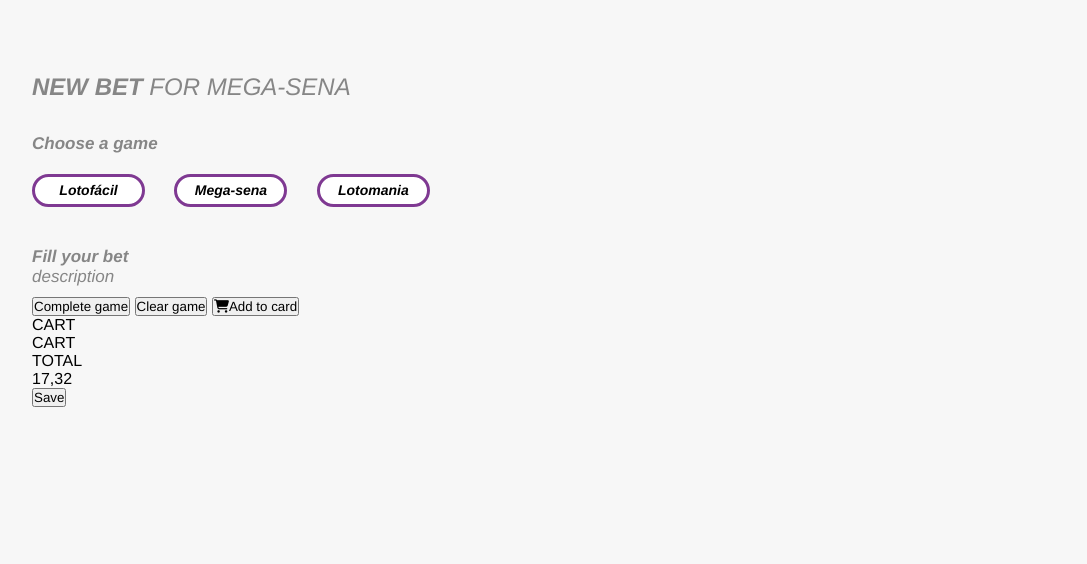
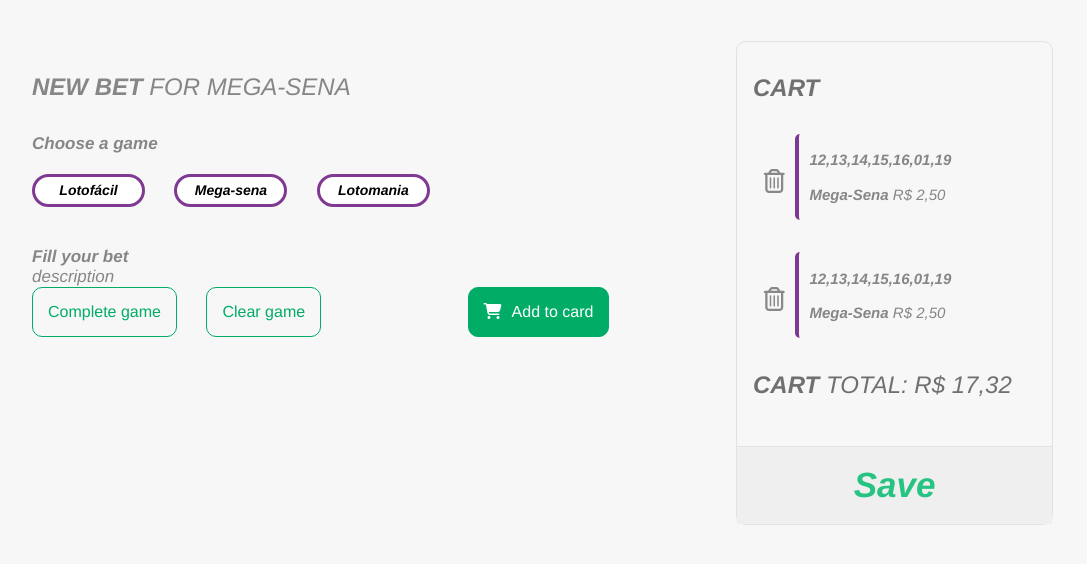
Before and after one commit to JaianeOliveira/TGL-js, a website: page index.html in a window 1280 px wide. Shown: the part 100-664 px from the top of the page, without its empty margins (96-1183 px from the left). Drawn offline with Linux system fonts and the light colour scheme.

Commit message:
feat: primeira versão do front-end pronta

```diff
--- a/index.html
+++ b/index.html
@@ -37,78 +37,55 @@
             <p data-js="gameDescription" class='subtitle2'>description</p>
             <div>
                 <table>
-                    <tr>
-                        <td class="tableElem"></td>
-                        <td class="tableElem"></td>
-                        <td class="tableElem"></td>
-                        <td class="tableElem"></td>
-                        <td class="tableElem"></td>
-                        <td class="tableElem"></td>
-                        <td class="tableElem"></td>
-                        <td class="tableElem"></td>
-                        <td class="tableElem"></td>
-                    </tr>
-                    <tr>
-                        <td class="tableElem"></td>
-                        <td class="tableElem"></td>
-                        <td class="tableElem"></td>
-                        <td class="tableElem"></td>
-                        <td class="tableElem"></td>
-                        <td class="tableElem"></td>
-                        <td class="tableElem"></td>
-                        <td class="tableElem"></td>
-                        <td class="tableElem"></td>
-                    </tr>
-                    <tr>
-                        <td class="tableElem"></td>
-                        <td class="tableElem"></td>
-                        <td class="tableElem"></td>
-                        <td class="tableElem"></td>
-                        <td class="tableElem"></td>
-                        <td class="tableElem"></td>
-                        <td class="tableElem"></td>
-                        <td class="tableElem"></td>
-                        <td class="tableElem"></td>
-                    </tr>
-                    <tr>
-                        <td class="tableElem"></td>
-                        <td class="tableElem"></td>
-                        <td class="tableElem"></td>
-                        <td class="tableElem"></td>
-                        <td class="tableElem"></td>
-                        <td class="tableElem"></td>
-                        <td class="tableElem"></td>
-                        <td class="tableElem"></td>
-                        <td class="tableElem"></td>
-                    </tr>
+                    <tbody>
+
+                    </tbody>
                 </table>
             </div>
             <div>
                 <div>
-                    <button>Complete game</button>
-                    <button>Clear game</button>
-                    <button><i class="fas fa-shopping-cart"></i>Add to card</button>
-                </div>
-            </div>
-
-            <div>
-                <p>CART</p>
-                <div>
-
-                </div>
-                <div>
-                    <p>CART</p>
-                    <p> TOTAL</p>
-                    <p>17,32</p>
-                </div>
-                <div>
-                    <button>Save</button>
+                    <button class="buttonBottom1">Complete game</button>
+                    <button class="buttonBottom1">Clear game</button>
+                    <button class="buttonBottom2"><i class=" fas fa-shopping-cart "></i>Add to card</button>
                 </div>
             </div>
         </div>
+        <div class="divCart">
+            <div class="cart">
+                <p class="cartTitle"><b>CART</b></p>
+
+                <div class="cartItem">
+                    <button><i class="far fa-trash-alt"></i></button>
+                    <div class="cartItemDetails">
+                        <p data-js="numbers" class="numbersCart">12,13,14,15,16,01,19</p>
+                        <p data-js="gameName" class="otherDetailsCart">Mega-Sena <span data-js="itemValue">R$
+                                2,50</span>
+                        </p>
+                    </div>
+                </div>
+                <div class="cartItem">
+                    <button><i class="far fa-trash-alt"></i></button>
+                    <div class="cartItemDetails">
+                        <p data-js="numbers" class="numbersCart">12,13,14,15,16,01,19</p>
+                        <p data-js="gameName" class="otherDetailsCart">Mega-Sena <span data-js="itemValue">R$
+                                2,50</span>
+                        </p>
+                    </div>
+                </div>
+
+                <p class="cartTitle">
+                    <b>CART</b> TOTAL: R$
+                    <span>17,32</span>
+                </p>
+            </div>
+
+            <button>Save</button>
+
+        </div>
     </main>
 
-    <script src="./index.js"></script>
+    <script src="./index.js "></script>
+
 </body>
 
 </html>
--- a/styles.css
+++ b/styles.css
@@ -49,6 +49,10 @@
     margin-left: 40px;
 }
 
+main {
+    display: flex;
+}
+
 h1 {
     font-size: 44px;
     border-bottom: 7px solid var(--titleBottomBorder);
@@ -95,3 +99,104 @@
     font-size: 14px;
     font-style: italic;
 }
+
+.buttonBottom1 {
+    background: none;
+    padding: 15px;
+    border-radius: 10px;
+    border: 1px solid var(--green1);
+    color: var(--green1);
+    font-size: 16px;
+    font-weight: 500;
+    margin-right: 25px;
+}
+
+.buttonBottom2 {
+    background: var(--green1);
+    padding: 15px;
+    border-radius: 10px;
+    border: 1px solid var(--green1);
+    color: #FFF;
+    margin-left: 117px;
+    font-size: 16px;
+    font-weight: 500;
+}
+
+.buttonBottom2 i {
+    margin-right: 10px;
+}
+
+.divCart {
+    margin-top: 41.5px;
+    width: 317px;
+    height: 484px;
+    border-radius: 10px;
+    border: 1px solid var(--cor8);
+    display: flex;
+    flex-direction: column;
+    justify-content: space-between;
+}
+
+.cart {
+    display: flex;
+    flex-direction: column;
+    padding: 32px 16px 47px 16px;
+    justify-content: space-between;
+    height: 100%;
+    font-size: 15px !important;
+}
+
+.divCart button {
+    width: 100%;
+    border: none;
+    height: 96px;
+    color: var(--green2);
+    font-size: 35px;
+    font-weight: bold;
+    font-style: italic;
+    border-top: 1px solid var(--cor8);
+}
+
+.cartItem {
+    display: flex;
+    height: 86px;
+}
+
+.cartItem button {
+    width: 15%;
+    color: var(--numbers);
+    background: none;
+    border: none;
+    font-size: 24px;
+}
+
+.cartItem p {
+    color: var(--subtitles);
+    font-size: 15px !important;
+    font-weight: bold;
+    font-style: italic;
+}
+
+.cartItem p span {
+    font-weight: normal;
+}
+
+.cartItemDetails {
+    border-left: 4px solid var(--purple);
+    border-radius: 5px;
+    font-size: 15px !important;
+    display: flex;
+    flex-direction: column;
+    justify-content: space-evenly;
+    padding-left: 10px;
+}
+
+.cartTitle {
+    color: var(--titles);
+    font-size: 24px;
+    font-style: italic;
+}
+
+.numberDetails {
+    font-size: 15px !important;
+}
```
